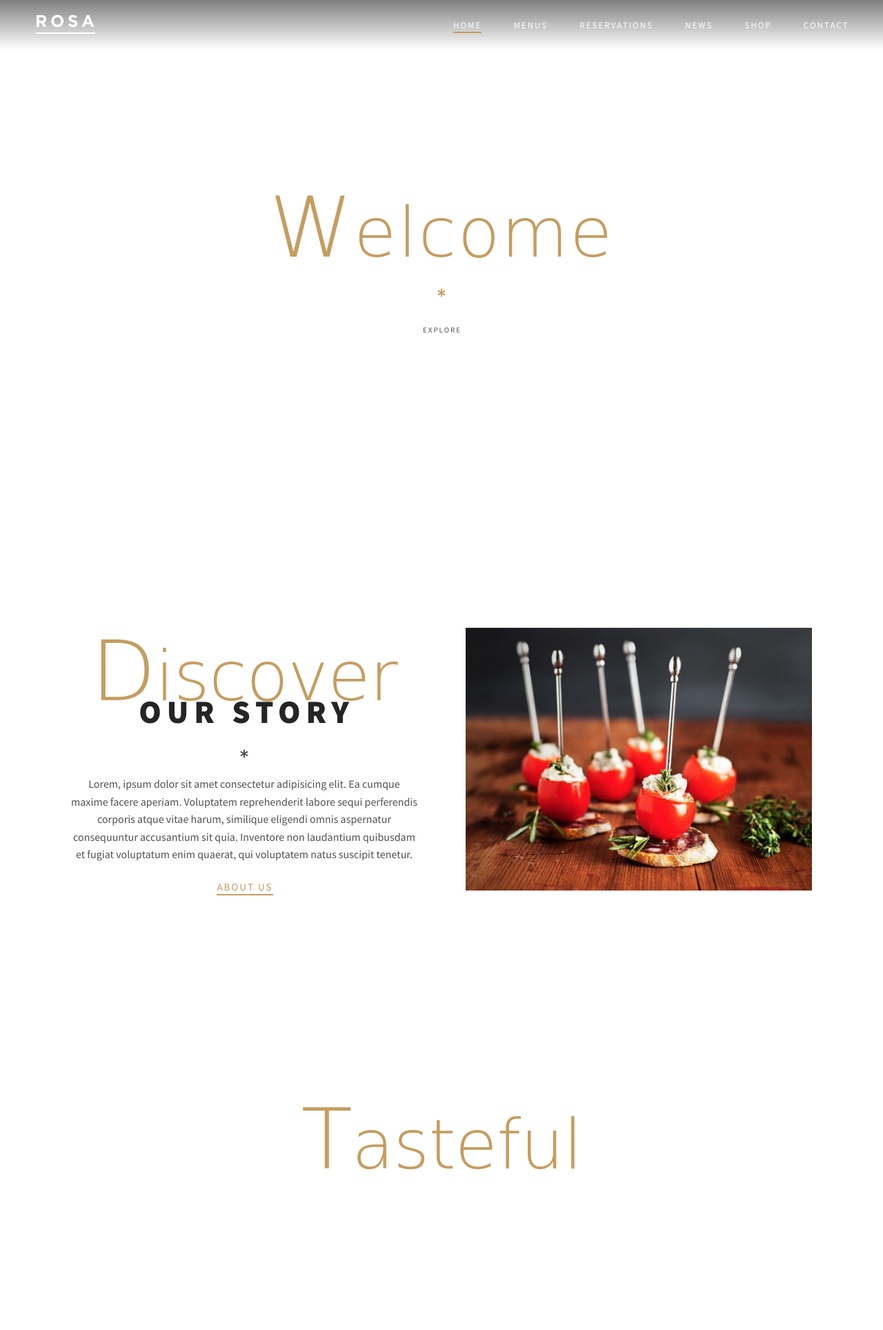
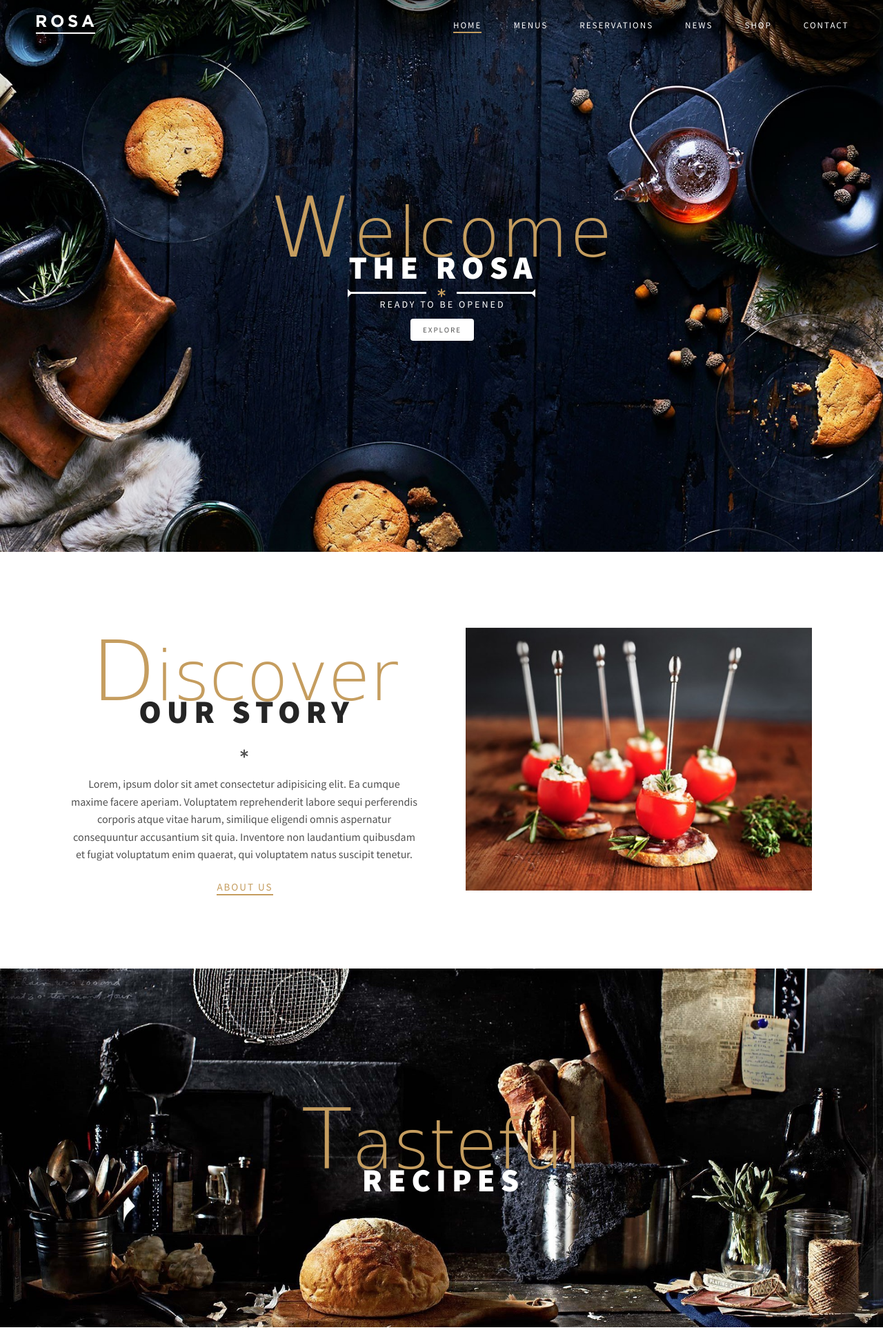
Before and after one commit to vbenaf/rosa, a plain HTML site: page index.html in a window 1280 px wide. Shown: the top 1928 px of the page at 69% size. Drawn offline with nearby package versions, Linux system fonts and the light colour scheme; a web font is replaced by a local one.

Commit message:
Update styles.css

```diff
--- a/styles.css
+++ b/styles.css
@@ -134,7 +134,7 @@ header{
 .hero{
     width:100%;
     height:100vh;
-    background: url("images/hero.jpg") center no-repeat;
+    background: url("hero.jpg") center no-repeat;
     background-attachment: fixed;
     background-size: cover;
     display:flex;
@@ -305,7 +305,7 @@ header{
 /* TASTEFUL RECIPES */
 
 .tasteful-recipes{
-    background:url("images/tasteful-recipes.jpg") center no-repeat;
+    background:url("tasteful-recipes.jpg") center no-repeat;
     background-size: cover;
     background-attachment: fixed;
 }
@@ -330,7 +330,7 @@ header{
 
 /*  PERFECT BLEND */
 .perfect-blend{
-    background:url("images/perfect-blend.jpg") center no-repeat;
+    background:url("perfect-blend.jpg") center no-repeat;
     background-size: cover;
     background-attachment: fixed;
 }
```
